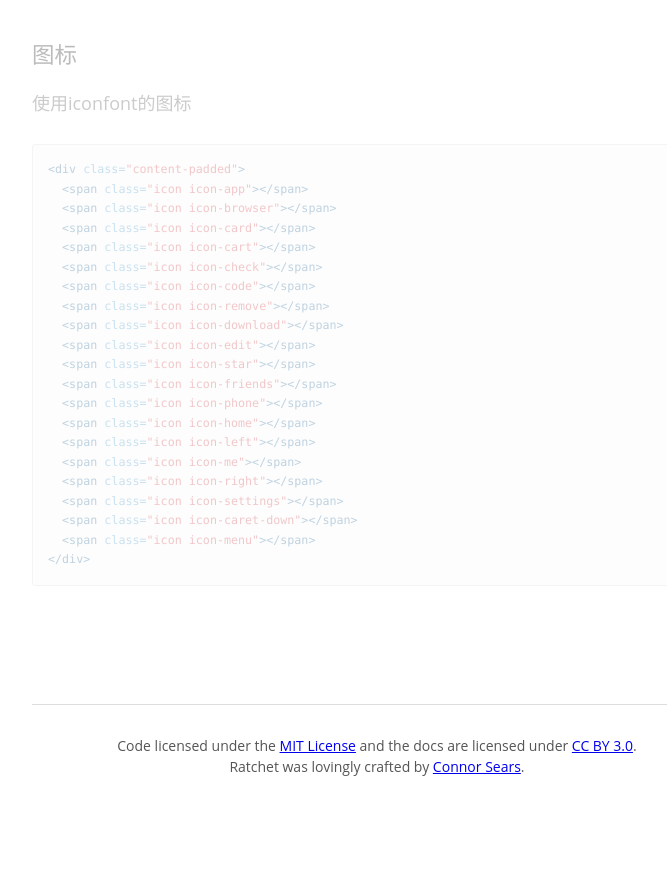
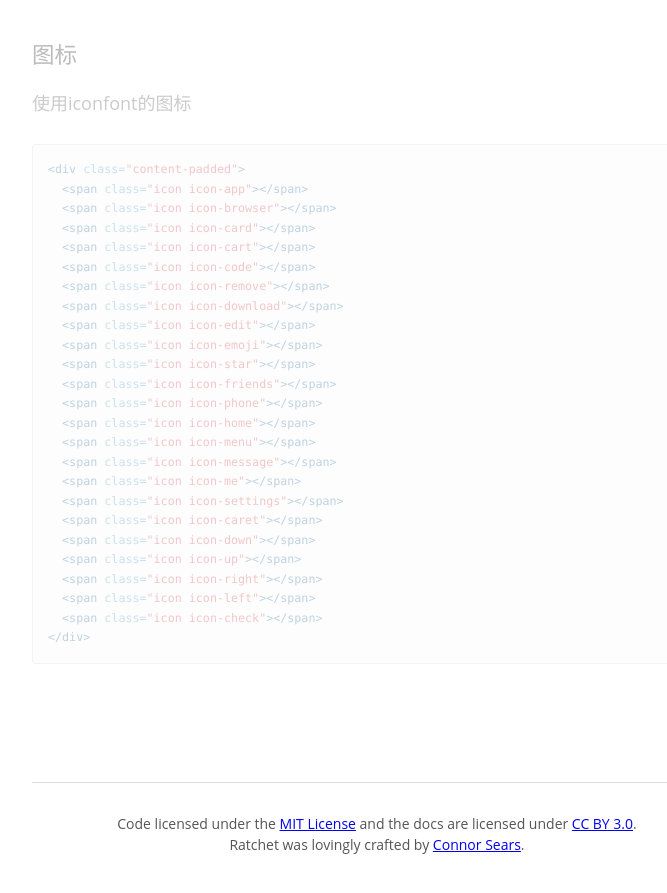
Before and after one commit to sdc-alibaba/SUI-Mobile, a Jekyll site: the page built from docs/components.html, in a window 1280 px wide and 900 px high, scrolled down 53804 px. Shown: the top 893 px of the window, without its empty margins (131-798 px from the left). Built offline with Jekyll 4.4.1, drawn with Linux system fonts in a browser that asks for light colours; a style sheet for code colours, icons or effects is not loaded; before the commit the page ends 54632 px from its top, so only the background shows below that.

Commit message:
update icons

```diff
--- a/docs/components.html
+++ b/docs/components.html
@@ -63,21 +63,25 @@
           <span class="icon icon-browser"></span>
           <span class="icon icon-card"></span>
           <span class="icon icon-cart"></span>
-          <span class="icon icon-check"></span>
           <span class="icon icon-code"></span>
           <span class="icon icon-remove"></span>
           <span class="icon icon-download"></span>
           <span class="icon icon-edit"></span>
+          <span class="icon icon-emoji"></span>
           <span class="icon icon-star"></span>
           <span class="icon icon-friends"></span>
           <span class="icon icon-phone"></span>
           <span class="icon icon-home"></span>
+          <span class="icon icon-menu"></span>
+          <span class="icon icon-message"></span>
+          <span class="icon icon-me"></span>
+          <span class="icon icon-settings"></span>
+          <span class="icon icon-caret"></span>
+          <span class="icon icon-down"></span>
+          <span class="icon icon-up"></span>
+          <span class="icon icon-right"></span>
           <span class="icon icon-left"></span>
-          <span class="icon icon-me"></span>
-          <span class="icon icon-right"></span>
-          <span class="icon icon-settings"></span>
-          <span class="icon icon-caret-down"></span>
-          <span class="icon icon-menu"></span>
+          <span class="icon icon-check"></span>
         </div>
       </div>
 
@@ -87,21 +91,25 @@
   <span class="icon icon-browser"></span>
   <span class="icon icon-card"></span>
   <span class="icon icon-cart"></span>
-  <span class="icon icon-check"></span>
   <span class="icon icon-code"></span>
   <span class="icon icon-remove"></span>
   <span class="icon icon-download"></span>
   <span class="icon icon-edit"></span>
+  <span class="icon icon-emoji"></span>
   <span class="icon icon-star"></span>
   <span class="icon icon-friends"></span>
   <span class="icon icon-phone"></span>
   <span class="icon icon-home"></span>
+  <span class="icon icon-menu"></span>
+  <span class="icon icon-message"></span>
+  <span class="icon icon-me"></span>
+  <span class="icon icon-settings"></span>
+  <span class="icon icon-caret"></span>
+  <span class="icon icon-down"></span>
+  <span class="icon icon-up"></span>
+  <span class="icon icon-right"></span>
   <span class="icon icon-left"></span>
-  <span class="icon icon-me"></span>
-  <span class="icon icon-right"></span>
-  <span class="icon icon-settings"></span>
-  <span class="icon icon-caret-down"></span>
-  <span class="icon icon-menu"></span>
+  <span class="icon icon-check"></span>
 </div>
 {% endhighlight %}
 
```
Also changed, not shown: less/fonts.less (+10 -6 lines), 1 other file.
